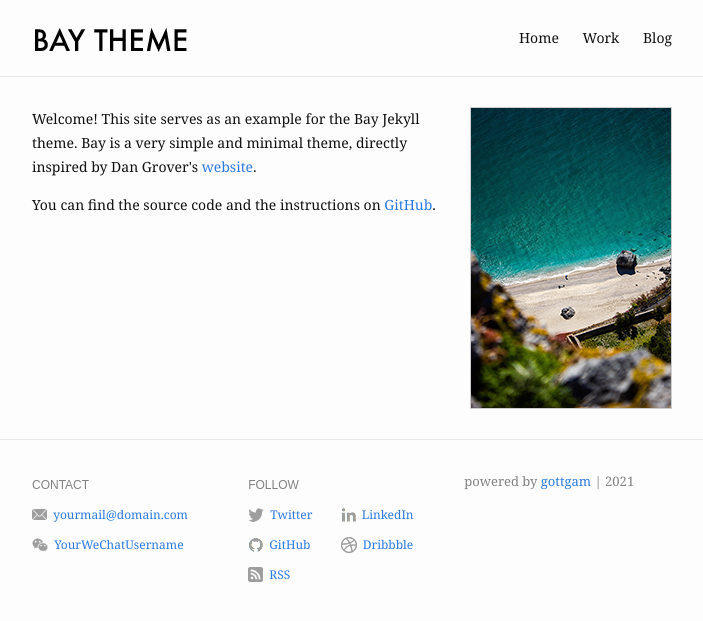
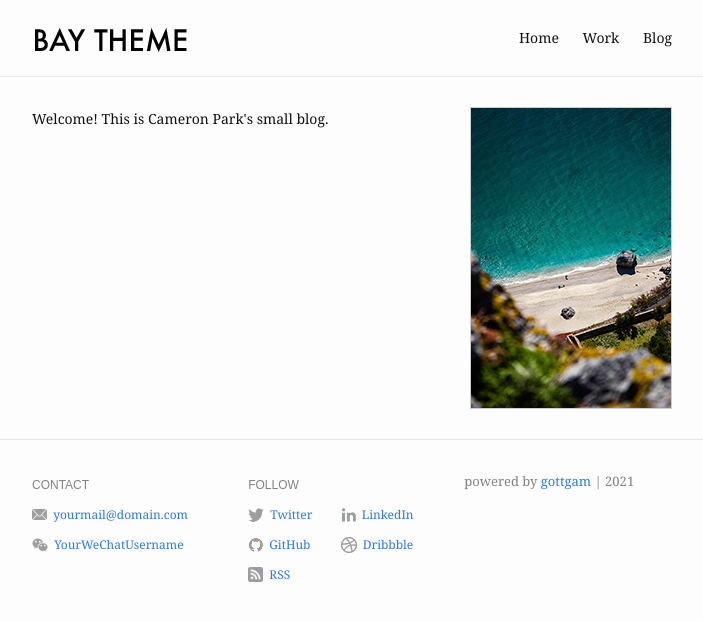
Before and after one commit to gottgam/gottgam.github.io, a Jekyll site: the page built from index.md, in a window 1280 px wide. Shown: the top 621 px of the page, without its empty margins (288-991 px from the left). Built offline with Jekyll 4.4.1, drawn with Linux system fonts in a browser that asks for light colours.

Commit message:
Update index.md

```diff
--- a/index.md
+++ b/index.md
@@ -2,13 +2,9 @@
 layout: home
 profile_picture:
   src: /assets/img/profile-pic.jpg
-  alt: website picture
+  alt: intro
 ---
 
 <p>
-  Welcome! This site serves as an example for the Bay Jekyll theme. Bay is a very simple and minimal theme, directly inspired by Dan Grover's <a href="http://dangrover.com">website</a>.
+  Welcome! This is Cameron Park's small blog.
 </p>
-
-<p>
-  You can find the source code and the instructions on <a href="https://github.com/eliottvincent/bay">GitHub</a>.
-</p>
```
